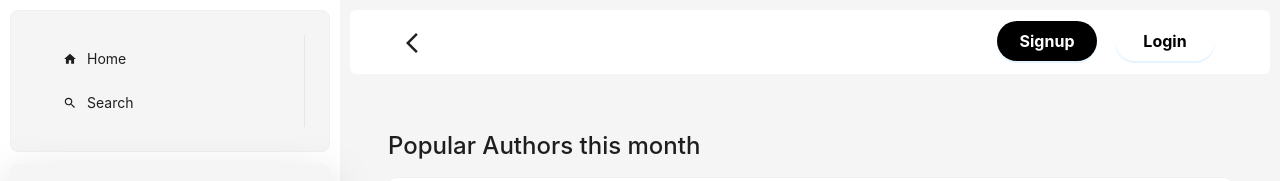
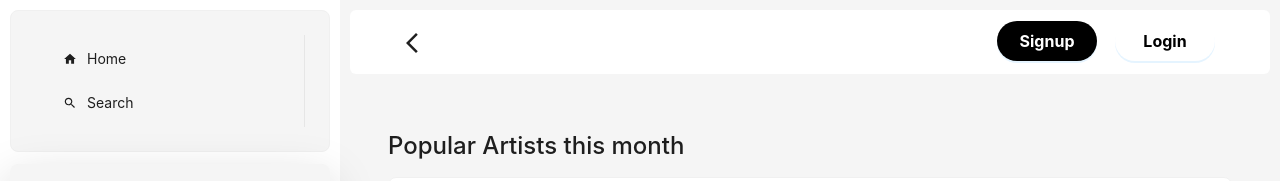
Before and after one commit to khoahocgioi9/app-clone, a React (Create React App) app: page /top-artists in a window 1280 px wide. Shown: the top 181 px of the page. Built offline with nearby package versions, Linux system fonts and the light colour scheme.

Commit message:
done tags

```diff
--- a/src/components/SearchBar.js
+++ b/src/components/SearchBar.js
@@ -18,7 +18,7 @@ function SearchBar({ onSearch, searchVisible }) {
       size="large"
       style={{ width: "150%", display: searchVisible ? "flex" : "none" }}
     >
-      <Input addonBefore={suffix} placeholder="large size" />
+      <Input addonBefore={suffix} placeholder="" />
     </Space.Compact>
   );
 }
--- a/src/pages/TopArtists.jsx
+++ b/src/pages/TopArtists.jsx
@@ -47,7 +47,7 @@ export const TopArtists = () => {
   // const authorId = topListenAudios;
   // const authorItem = authors.find((item2) => item2.key === authorId);
   return (
-    <>             <div className="title h4 mb-3 ">Popular Authors this month</div>
+    <>             <div className="title h4 mb-3 ">Popular Artists this month</div>
     <List style={{ marginBottom: 50 }}>
       <ListTopArtists data={topListenAuthors} />
     </List>
```
